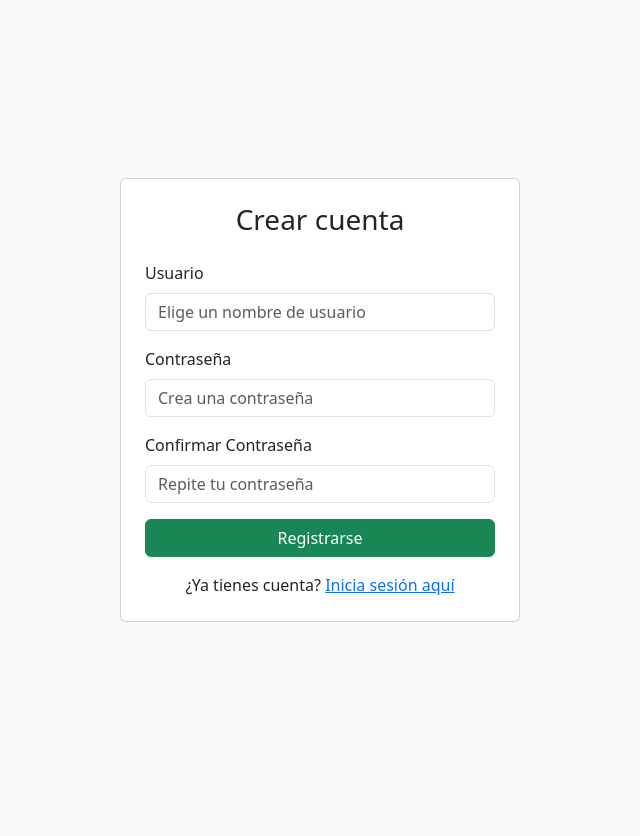
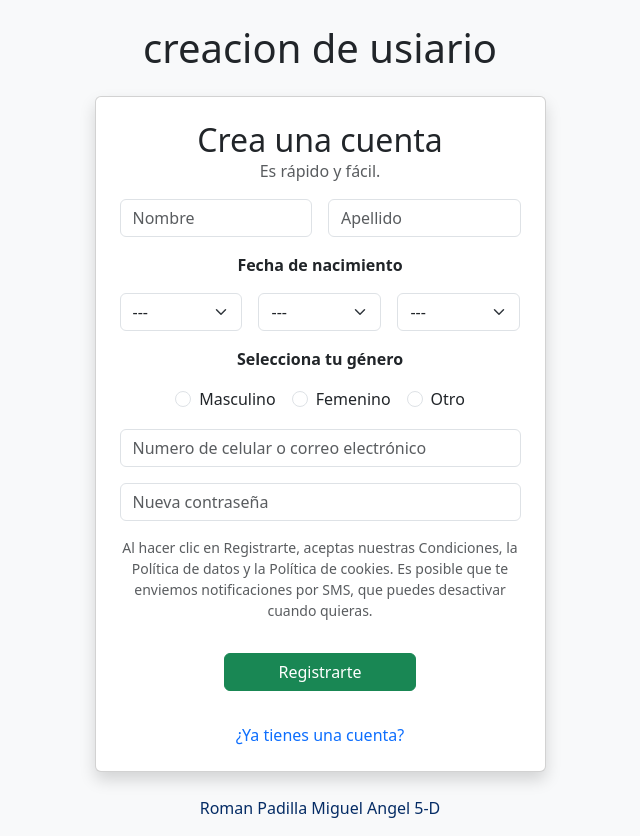
Before and after one commit to miguelroman1/trabajo-plantilla-padre, a Flask app: page /registro in a window 1280 px wide. Shown: the whole page, without its empty margins (320-960 px from the left). Before the commit the page ends 622 px from the top, so only its background shows below. Run offline with Flask 3, Linux system fonts and the light colour scheme.

Commit message:
registro

```diff
--- a/templates/registro.html
+++ b/templates/registro.html
@@ -3,32 +3,159 @@
 {% block title %}Registrarse{% endblock %}
 
 {% block content %}
-<div class="container d-flex align-items-center justify-content-center min-vh-100">
-    <div class="card p-4" style="max-width: 400px; width: 100%;">
-        <h3 class="text-center mb-4">Crear cuenta</h3>
+<div class="text-center my-4" id="logo">
+    <h1 class="text-center">creacion de usiario</h1>
+  </div>
 
-        <form>
-            <div class="mb-3">
-                <label for="username" class="form-label">Usuario</label>
-                <input type="text" class="form-control" id="username" placeholder="Elige un nombre de usuario">
+  <main class="container text-center">
+    <div class="row justify-content-center">
+      <div class="col-md-6 col-lg-5">
+        <div class="card shadow p-4">
+          <h2 class="mb-0">Crea una cuenta</h2>
+          <p class="text-muted">Es rápido y fácil.</p>
+
+          <form class="row g-3">
+            <div class="col-md-6">
+              <input type="text" class="form-control" placeholder="Nombre">
             </div>
 
-            <div class="mb-3">
-                <label for="password" class="form-label">Contraseña</label>
-                <input type="password" class="form-control" id="password" placeholder="Crea una contraseña">
+            <div class="col-md-6">
+              <input type="text" class="form-control" placeholder="Apellido">
             </div>
 
-            <div class="mb-3">
-                <label for="confirm" class="form-label">Confirmar Contraseña</label>
-                <input type="password" class="form-control" id="confirm" placeholder="Repite tu contraseña">
+            <p class="mt-3 mb-0 fw-bold">Fecha de nacimiento</p>
+            <div class="col-md-4">
+              <select class="form-select">
+                <option>---</option>
+                <option>1</option>
+                <option>2</option>
+                <option>3</option>
+                <option>4</option>
+                <option>5</option>
+                <option>6</option>
+                <option>7</option>
+                <option>8</option>
+                <option>9</option>
+                <option>10</option>
+                <option>11</option>
+                <option>12</option>
+                <option>13</option>
+                <option>14</option>
+                <option>15</option>
+                <option>16</option>
+                <option>17</option>
+                <option>18</option>
+                <option>19</option>
+                <option>20</option>
+                <option>21</option>
+                <option>22</option>
+                <option>23</option>
+                <option>24</option>
+                <option>25</option>
+                <option>26</option>
+                <option>27</option>
+                <option>28</option>
+                <option>29</option>
+                <option>30</option>
+                <option>31</option>
+              </select>
+            </div>
+            <div class="col-md-4">
+              <select class="form-select">
+                <option>---</option>
+                <option>ene</option>
+                <option>feb</option>
+                <option>mar</option>
+                <option>abr</option>
+                <option>may</option>
+                <option>jun</option>
+                <option>jul</option>
+                <option>ago</option>
+                <option>sep</option>
+                <option>oct</option>
+                <option>nov</option>
+                <option>dic</option>
+              </select>
+            </div>
+            <div class="col-md-4">
+              <select class="form-select">
+                <option>---</option>
+                <option>2025</option>
+                <option>2024</option>
+                <option>2023</option>
+                <option>2022</option>
+                <option>2021</option>
+                <option>2020</option>
+                <option>2019</option>
+                <option>2018</option>
+                <option>2017</option>
+                <option>2016</option>
+                <option>2015</option>
+                <option>2014</option>
+                <option>2013</option>
+                <option>2012</option>
+                <option>2011</option>
+                <option>2010</option>
+                <option>2009</option>
+                <option>2008</option>
+                <option>2007</option>
+                <option>2006</option>
+                <option>2005</option>
+                <option>2004</option>
+                <option>2003</option>
+                <option>2002</option>
+                <option>2001</option>
+                <option>2000</option>
+              </select>
             </div>
 
-            <button type="submit" class="btn btn-success w-100">Registrarse</button>
-        </form>
+            <p class="mt-3 mb-0 fw-bold">Selecciona tu género</p>
+            <div class="col-12 d-flex justify-content-center gap-3">
+              <div class="form-check">
+                <input class="form-check-input" type="radio" name="genero" id="masculino">
+                <label class="form-check-label" for="masculino">Masculino</label>
+              </div>
+              <div class="form-check">
+                <input class="form-check-input" type="radio" name="genero" id="femenino">
+                <label class="form-check-label" for="femenino">Femenino</label>
+              </div>
+              <div class="form-check">
+                <input class="form-check-input" type="radio" name="genero" id="otro">
+                <label class="form-check-label" for="otro">Otro</label>
+              </div>
+            </div>
 
-        <p class="text-center mt-3 mb-0">
-            ¿Ya tienes cuenta? <a href="{{ url_for('login') }}">Inicia sesión aquí</a>
-        </p>
+            <div class="col-12">
+              <input type="text" class="form-control" placeholder="Numero de celular o correo electrónico">
+            </div>
+
+            <div class="col-12">
+              <input type="password" class="form-control" placeholder="Nueva contraseña">
+            </div>
+
+            <div>
+              <p class="text-muted small">
+                Al hacer clic en Registrarte, aceptas nuestras Condiciones, la Política de datos y la Política de cookies. Es posible que te enviemos notificaciones por SMS, que puedes desactivar cuando quieras.
+              </p>
+            </div>
+
+            <div class="col-md-6 mx-auto">
+              <button type="submit" class="btn btn-success w-100">Registrarte</button>
+            </div>
+
+            <div>
+              <p class="mt-3 mb-0">
+                <a href="{{ url_for('login') }}" class="text-primary text-decoration-none">¿Ya tienes una cuenta?</a>
+              </p>
+            </div>
+
+          </form>
+        </div>
+      </div>
     </div>
-</div>
+  </main>
+
+  <footer class="text-center mt-4 mb-2 text-muted text-primary-emphasis">
+    <p>Roman Padilla Miguel Angel 5-D</p>
+  </footer>
 {% endblock %}
```
Also changed, not shown: templates/login.html (+27 -9 lines).
